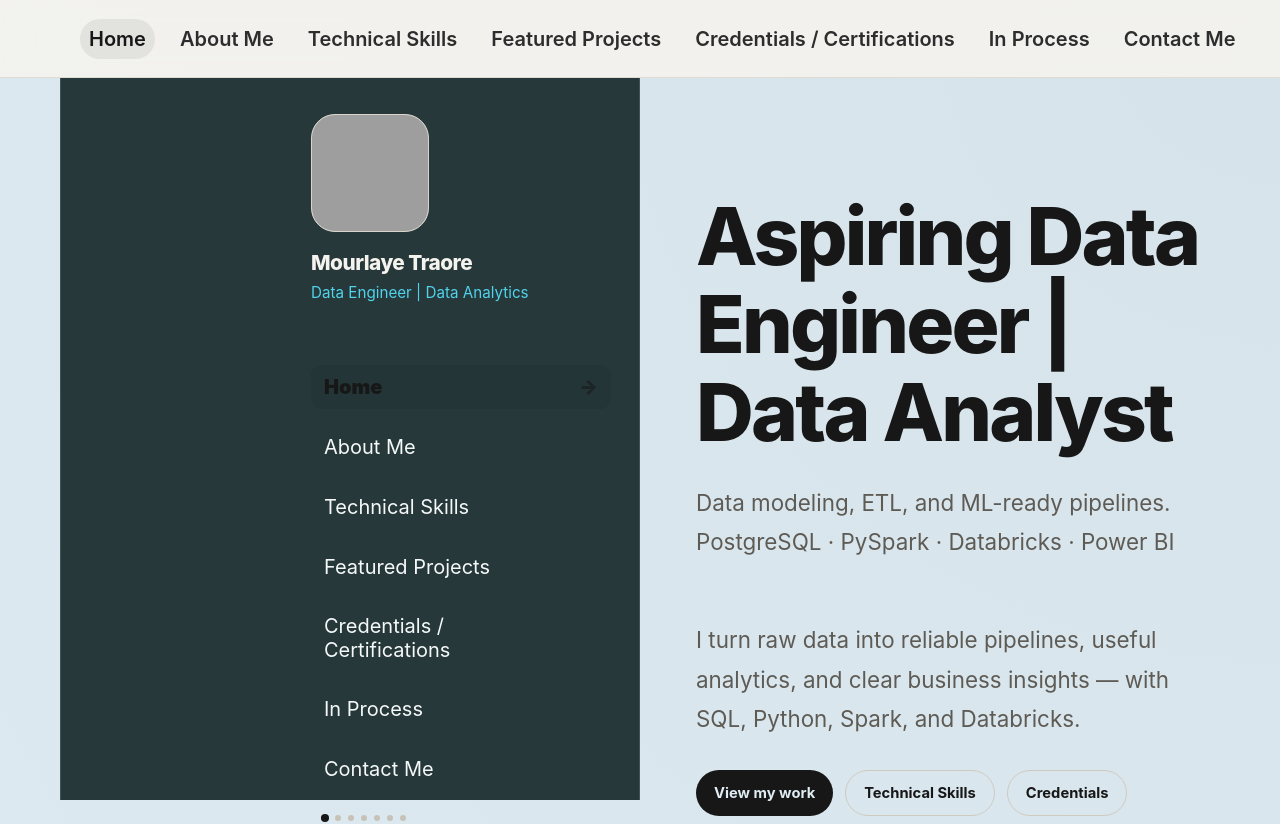
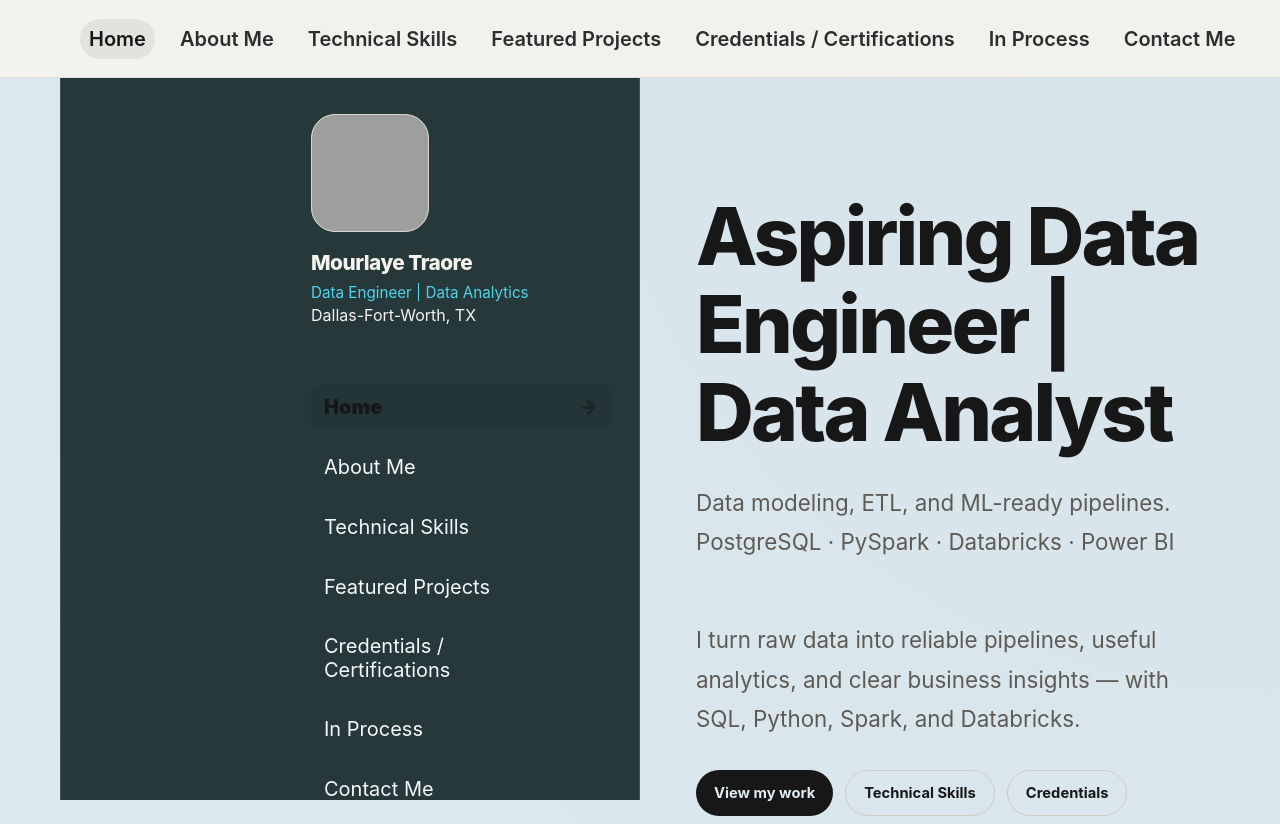
Before and after one commit to murltre/mourlaye-portfolio, a React (Vite) app: page / in a window 1280 px wide. Shown: the top 824 px of the page. Built offline with nearby package versions, Linux system fonts and the light colour scheme; grey boxes are pictures that could not be loaded.

Commit message:
Add location link to profile section

```diff
--- a/src/main.jsx
+++ b/src/main.jsx
@@ -279,6 +279,8 @@ function App() {
             >
               <div className="profile-name">Mourlaye Traore</div>
               <div className="profile-title">Data Engineer | Data Analytics</div>
+                <a>
+                Dallas-Fort-Worth, TX </a>
             </a>
           </div>
 
```
